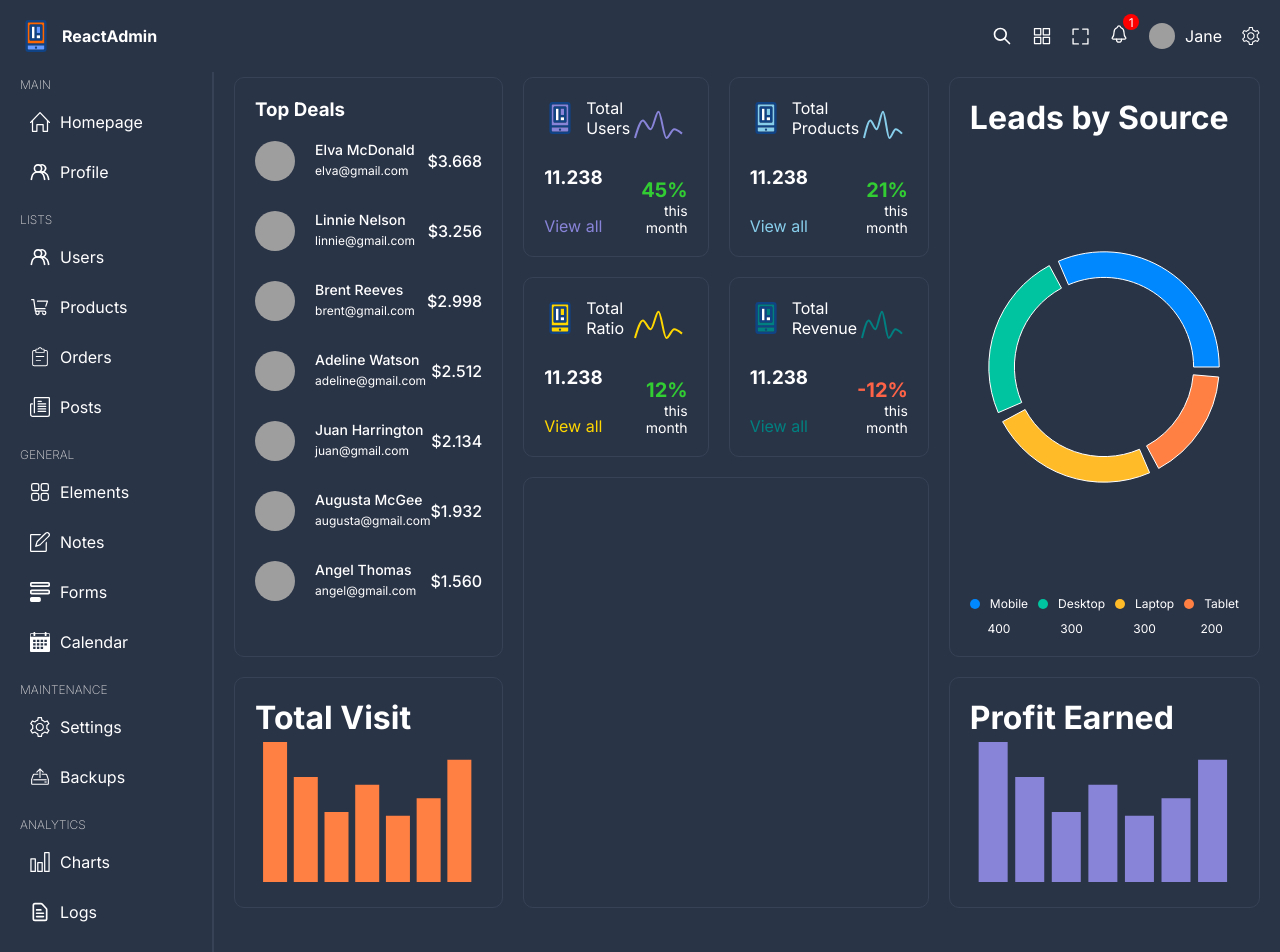
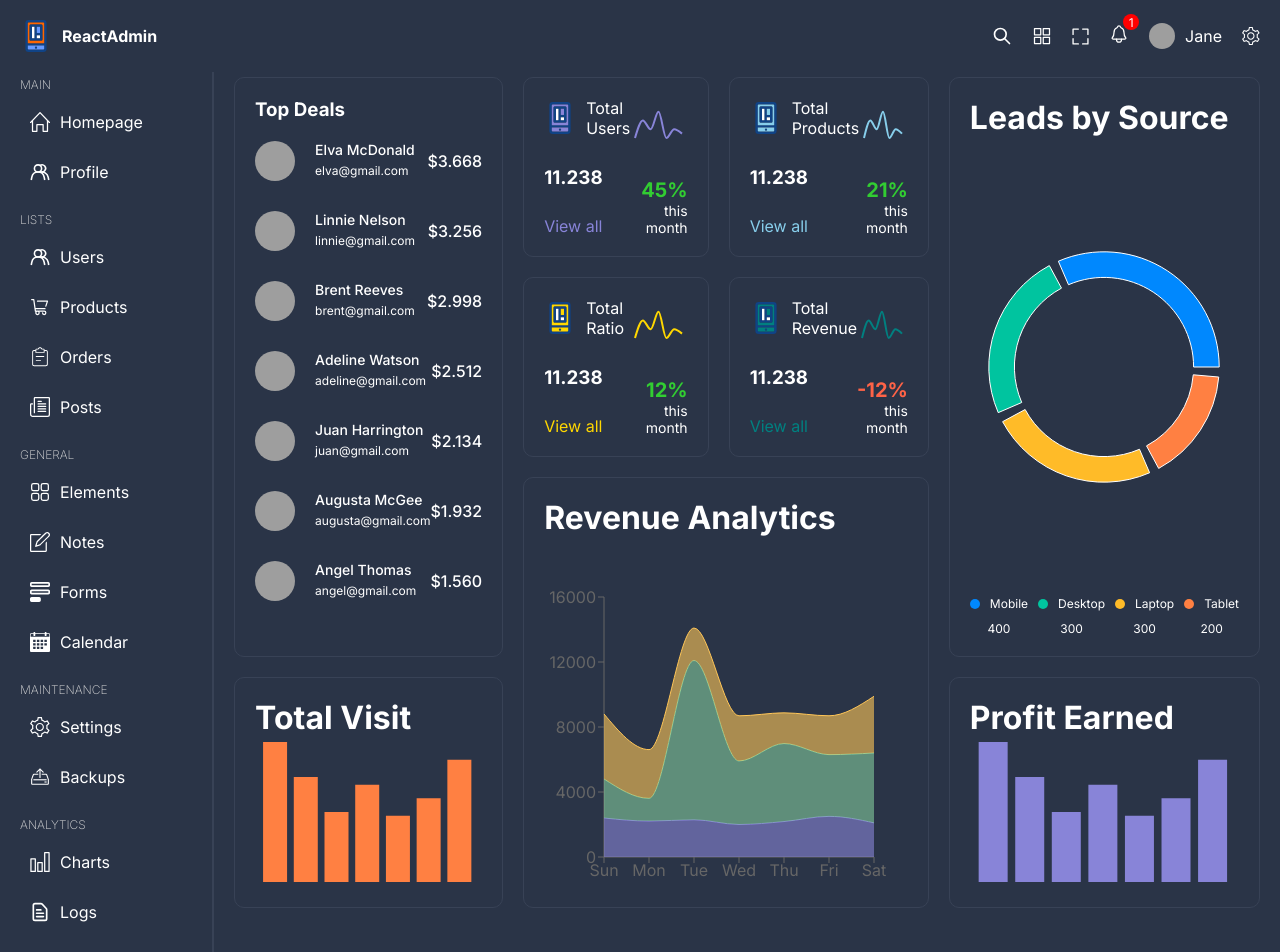
Before and after one commit to zhanybekovich/react-admin-dashboard, a React (Vite) app: page / in a window 1280 px wide. Shown: the top 952 px of the page. Built offline with nearby package versions, Linux system fonts and the light colour scheme; grey boxes are pictures that could not be loaded.

Commit message:
add area chart

```diff
--- /dev/null
+++ b/src/components/big-chart/AreaChart.tsx
@@ -0,0 +1,103 @@
+import "./big-chart.scss";
+import {
+  AreaChart,
+  Area,
+  XAxis,
+  YAxis,
+  CartesianGrid,
+  Tooltip,
+  ResponsiveContainer,
+} from "recharts";
+
+const data = [
+  {
+    name: "Sun",
+    books: 4000,
+    clothes: 2400,
+    electronic: 2400,
+  },
+  {
+    name: "Mon",
+    books: 3000,
+    clothes: 1398,
+    electronic: 2210,
+  },
+  {
+    name: "Tue",
+    books: 2000,
+    clothes: 9800,
+    electronic: 2290,
+  },
+  {
+    name: "Wed",
+    books: 2780,
+    clothes: 3908,
+    electronic: 2000,
+  },
+  {
+    name: "Thu",
+    books: 1890,
+    clothes: 4800,
+    electronic: 2181,
+  },
+  {
+    name: "Fri",
+    books: 2390,
+    clothes: 3800,
+    electronic: 2500,
+  },
+  {
+    name: "Sat",
+    books: 3490,
+    clothes: 4300,
+    electronic: 2100,
+  },
+];
+
+function AreaChartBox() {
+  return (
+    <div className="area-chart">
+      <h1>Revenue Analytics</h1>
+      <div className="chart">
+        <ResponsiveContainer width="99%" height="100%">
+          <AreaChart
+            data={data}
+            margin={{
+              top: 10,
+              right: 30,
+              left: 0,
+              bottom: 0,
+            }}
+          >
+            <XAxis dataKey="name" />
+            <YAxis />
+            <Tooltip />
+            <Area
+              type="monotone"
+              dataKey="electronic"
+              stackId="1"
+              stroke="#8884d8"
+              fill="#8884d8"
+            />
+            <Area
+              type="monotone"
+              dataKey="clothes"
+              stackId="1"
+              stroke="#82ca9d"
+              fill="#82ca9d"
+            />
+            <Area
+              type="monotone"
+              dataKey="books"
+              stackId="1"
+              stroke="#ffc658"
+              fill="#ffc658"
+            />
+          </AreaChart>
+        </ResponsiveContainer>
+      </div>
+    </div>
+  );
+}
+
+export default AreaChartBox;
--- /dev/null
+++ b/src/components/big-chart/big-chart.scss
@@ -0,0 +1,12 @@
+.area-chart {
+  width: 100%;
+  height: 100%;
+  display: flex;
+  flex-direction: column;
+  justify-content: space-between;
+
+  .chart {
+    width: 100%;
+    height: 300px;
+  }
+}
--- a/src/pages/home/Home.tsx
+++ b/src/pages/home/Home.tsx
@@ -11,6 +11,8 @@ import {
 } from "../../data";
 import BarChartBox from "../../components/bar-chart-box/BarChartBox";
 import PieChartBox from "../../components/pie-chart-box/PieChartBox";
+import AreaChartBox from "../../components/big-chart/AreaChart";
+
 function Home() {
   return (
     <div className="home">
@@ -32,7 +34,9 @@ function Home() {
       <div className="box box-6">
         <ChartBox {...chartBoxRevenue} />
       </div>
-      <div className="box box-7"></div>
+      <div className="box box-7">
+        <AreaChartBox />
+      </div>
       <div className="box box-8">
         <BarChartBox {...barChartBoxVisit} />
       </div>
```
